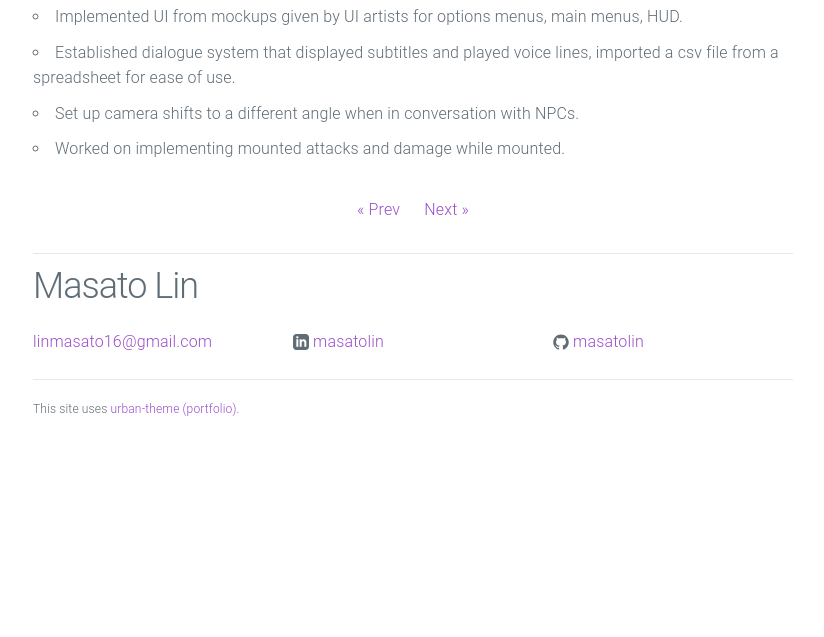
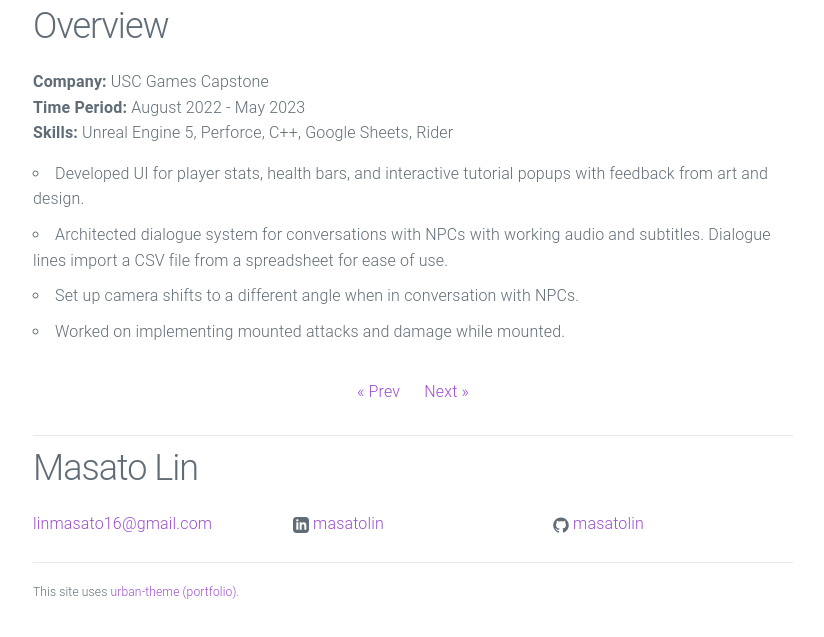
Before and after one commit to masatolin/masatolin.github.io, a Jekyll site: the page built from _posts/2023-05-20-manas.md, in a window 1280 px wide and 900 px high, scrolled down 1611 px, cut to the strip 263-900 px from the top of the window. Shown: the whole strip, without its empty margins (227-1051 px from the left). Built offline with Jekyll 4.4.1, drawn with Linux system fonts in a browser that asks for light colours; before the commit the page ends 2328 px from its top, so only the background shows below that.

Commit message:
Update 2023-05-20-manas.md

```diff
--- a/_posts/2023-05-20-manas.md
+++ b/_posts/2023-05-20-manas.md
@@ -24,7 +24,12 @@
    <source type="video/mp4" src="/assets/Videos/Manas_Clip3.mp4">
 </video>
 
-- Implemented UI from mockups given by UI artists for options menus, main menus, HUD.
-- Established dialogue system that displayed subtitles and played voice lines, imported a csv file from a spreadsheet for ease of use.
+## Overview
+**Company:** USC Games Capstone<br>
+**Time Period:** August 2022 - May 2023<br>
+**Skills:** Unreal Engine 5, Perforce, C++, Google Sheets, Rider<br>
+
+- Developed UI for player stats, health bars, and interactive tutorial popups with feedback from art and design.
+- Architected dialogue system for conversations with NPCs with working audio and subtitles. Dialogue lines import a CSV file from a spreadsheet for ease of use.
 - Set up camera shifts to a different angle when in conversation with NPCs.
 - Worked on implementing mounted attacks and damage while mounted.
```
